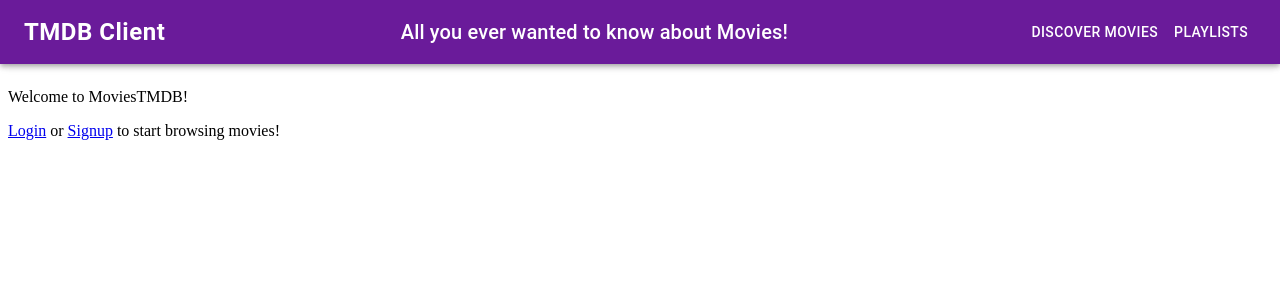
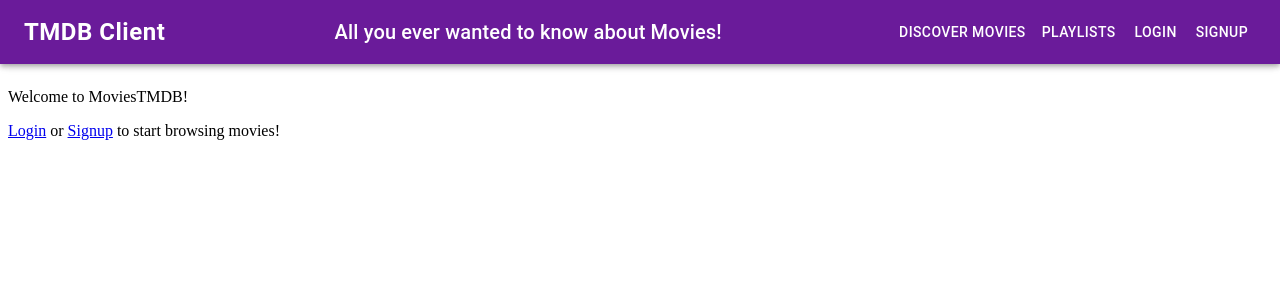
Before and after one commit to JackKiely1/web-api-ca, a React (Vite) app in the folder react-movies/: page / in a window 1280 px wide. Shown: the top 300 px of the page. Built offline with nearby package versions, Linux system fonts and the light colour scheme.

Commit message:
Updated site header for logged in and user to sign out

```diff
--- a/react-movies/src/components/siteHeader/index.jsx
+++ b/react-movies/src/components/siteHeader/index.jsx
@@ -1,4 +1,4 @@
-import React, { useState } from "react";
+import React, { useState, useContext } from "react";
 import AppBar from "@mui/material/AppBar";
 import Toolbar from "@mui/material/Toolbar";
 import Typography from "@mui/material/Typography";
@@ -11,6 +11,9 @@ import { useNavigate } from "react-router-dom";
 import { styled } from '@mui/material/styles';
 import { useTheme } from "@mui/material/styles";
 import useMediaQuery from "@mui/material/useMediaQuery";
+
+// new import for auth context
+import { AuthContext } from "../../contexts/authContext";
 
 const Offset = styled('div')(({ theme }) => theme.mixins.toolbar);
 
@@ -32,6 +35,8 @@ const SiteHeader = () => {
   const isMobile = useMediaQuery(theme.breakpoints.down("md"));
   const navigate = useNavigate();
 
+  const context = useContext(AuthContext); // access auth status
+
   const handleMenuSelect = (pageURL) => {
     navigate(pageURL);
     setHomeMenuEl(null);
@@ -45,8 +50,6 @@ const SiteHeader = () => {
           <CustomTypography variant="h5" sx={{ flexGrow: 1, cursor: "pointer" }} onClick={() => navigate("/")} >
             TMDB Client
           </CustomTypography>
-
-
 
           <Typography variant="h6" sx={{ flexGrow: 1 }}>
             All you ever wanted to know about Movies!
@@ -134,6 +137,31 @@ const SiteHeader = () => {
               </Menu>
             </>
           )}
+
+          {/* Auth buttons block visability */}
+          {context.isAuthenticated ? (
+            <>
+              <Typography variant="body1" sx={{ marginLeft: 2 }}>
+                Welcome, {context.userName}
+              </Typography>
+              <Button color="inherit" onClick={() => context.signout()}>
+                Sign out
+              </Button>
+              <Button color="inherit" onClick={() => navigate("/profile")}>
+                Profile
+              </Button>
+            </>
+          ) : (
+            <>
+              <Button color="inherit" onClick={() => navigate("/login")}>
+                Login
+              </Button>
+              <Button color="inherit" onClick={() => navigate("/signup")}>
+                Signup
+              </Button>
+            </>
+          )}
+
         </Toolbar>
       </CustomAppBar>
       <Offset />
```
